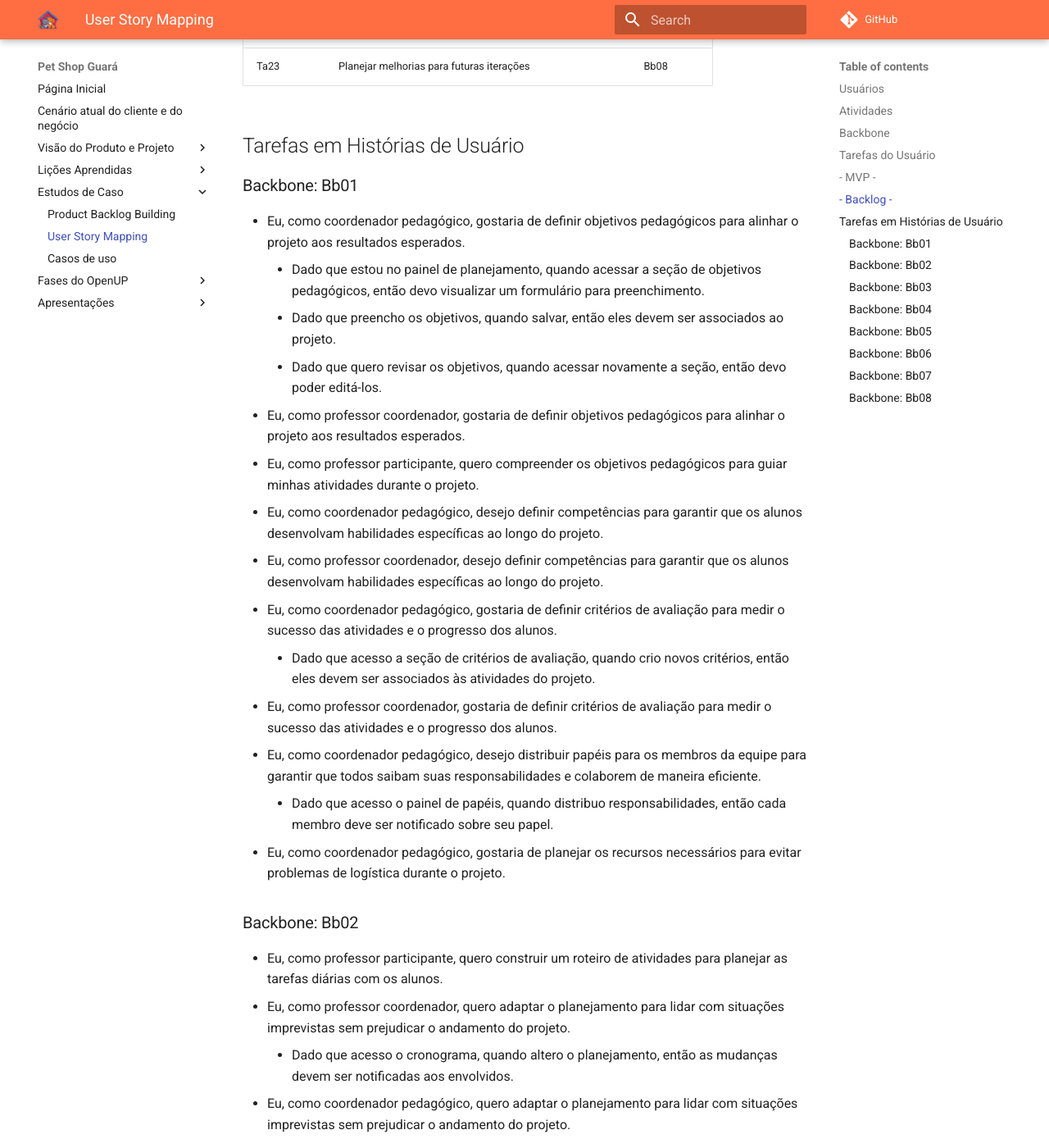
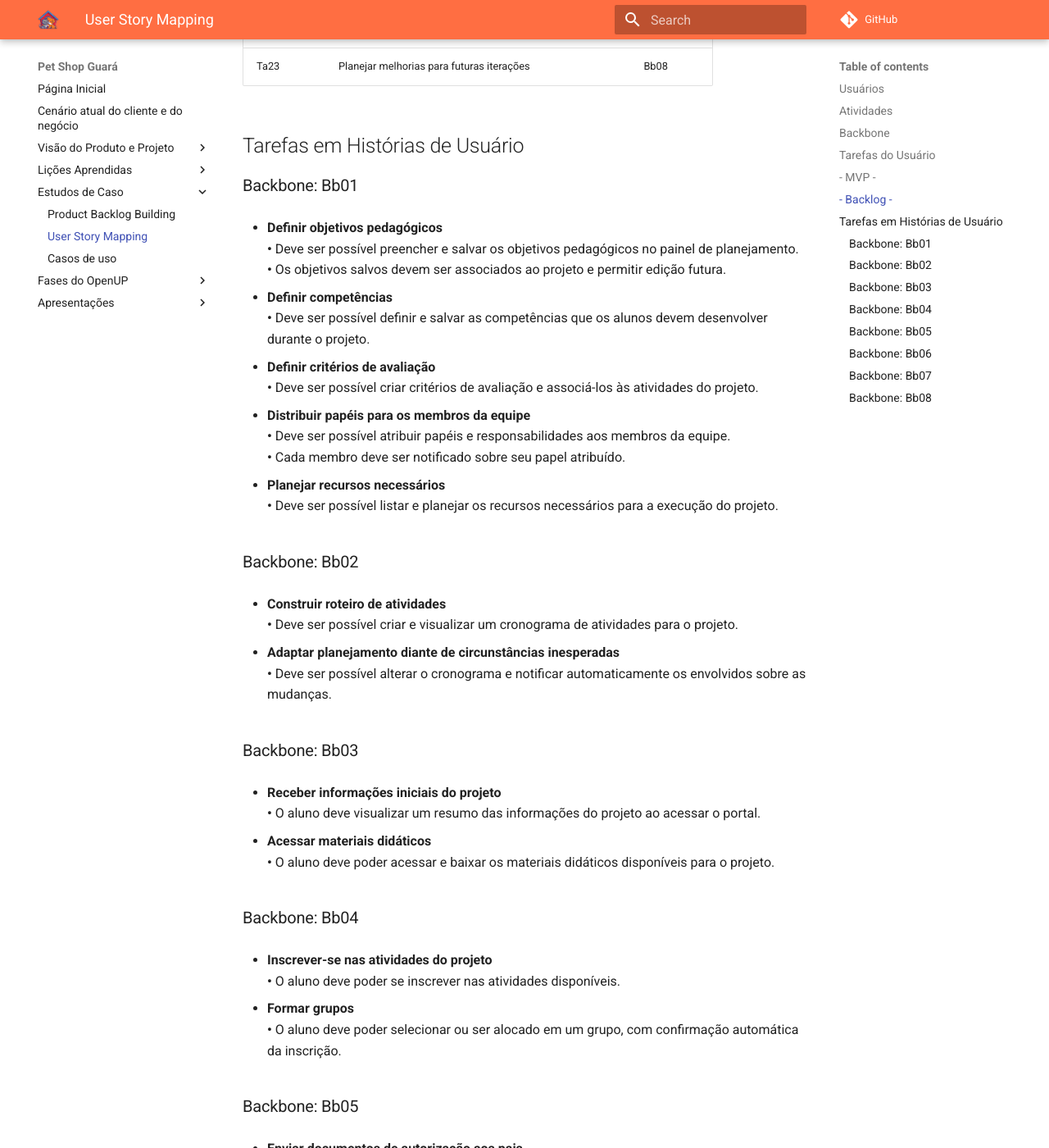
Before and after one commit to mdsreq-fga-unb/2024.2-T03-PetShopGuara, an MkDocs documentation site: the page built from docs/EstudosDeCaso/USM.md, in a window 1280 px wide and 1400 px high, scrolled down 3506 px. Shown: the whole window at 82% size. Built offline with MkDocs 1.6.1 and Material for MkDocs 9.7.7, drawn with Linux system fonts in a browser that asks for light colours; comment, search, counter and statistics services are not loaded; some of the changed text lies outside the part shown.

Commit message:
Fiz as correções do USM, tirei a ambiguiedade

```diff
--- a/docs/EstudosDeCaso/USM.md
+++ b/docs/EstudosDeCaso/USM.md
@@ -76,80 +76,94 @@
 
 ### Backbone: Bb01
 
-- Eu, como coordenador pedagógico, gostaria de definir objetivos pedagógicos para alinhar o projeto aos resultados esperados.
-    - Dado que estou no painel de planejamento, quando acessar a seção de objetivos pedagógicos, então devo visualizar um formulário para preenchimento.
-    - Dado que preencho os objetivos, quando salvar, então eles devem ser associados ao projeto.
-    - Dado que quero revisar os objetivos, quando acessar novamente a seção, então devo poder editá-los.
-- Eu, como professor coordenador, gostaria de definir objetivos pedagógicos para alinhar o projeto aos resultados esperados.
-- Eu, como professor participante, quero compreender os objetivos pedagógicos para guiar minhas atividades durante o projeto.
-- Eu, como coordenador pedagógico, desejo definir competências para garantir que os alunos desenvolvam habilidades específicas ao longo do projeto.
-- Eu, como professor coordenador, desejo definir competências para garantir que os alunos desenvolvam habilidades específicas ao longo do projeto.
-- Eu, como coordenador pedagógico, gostaria de definir critérios de avaliação para medir o sucesso das atividades e o progresso dos alunos.
-    - Dado que acesso a seção de critérios de avaliação, quando crio novos critérios, então eles devem ser associados às atividades do projeto.
-- Eu, como professor coordenador, gostaria de definir critérios de avaliação para medir o sucesso das atividades e o progresso dos alunos.
-- Eu, como coordenador pedagógico, desejo distribuir papéis para os membros da equipe para garantir que todos saibam suas responsabilidades e colaborem de maneira eficiente.
-    - Dado que acesso o painel de papéis, quando distribuo responsabilidades, então cada membro deve ser notificado sobre seu papel.
-- Eu, como coordenador pedagógico, gostaria de planejar os recursos necessários para evitar problemas de logística durante o projeto.
+- **Definir objetivos pedagógicos**
+  **•** Deve ser possível preencher e salvar os objetivos pedagógicos no painel de planejamento.
+  **•** Os objetivos salvos devem ser associados ao projeto e permitir edição futura.
+
+- **Definir competências**
+  **•** Deve ser possível definir e salvar as competências que os alunos devem desenvolver durante o projeto.
+
+- **Definir critérios de avaliação**
+  **•** Deve ser possível criar critérios de avaliação e associá-los às atividades do projeto.
+
+- **Distribuir papéis para os membros da equipe**
+  **•** Deve ser possível atribuir papéis e responsabilidades aos membros da equipe.
+  **•** Cada membro deve ser notificado sobre seu papel atribuído.
+
+- **Planejar recursos necessários**
+  **•** Deve ser possível listar e planejar os recursos necessários para a execução do projeto.
 
 ### Backbone: Bb02
 
-- Eu, como professor participante, quero construir um roteiro de atividades para planejar as tarefas diárias com os alunos.
-- Eu, como professor coordenador, quero adaptar o planejamento para lidar com situações imprevistas sem prejudicar o andamento do projeto.
-    - Dado que acesso o cronograma, quando altero o planejamento, então as mudanças devem ser notificadas aos envolvidos.
-- Eu, como coordenador pedagógico, quero adaptar o planejamento para lidar com situações imprevistas sem prejudicar o andamento do projeto.
+- **Construir roteiro de atividades**
+  **•** Deve ser possível criar e visualizar um cronograma de atividades para o projeto.
+
+- **Adaptar planejamento diante de circunstâncias inesperadas**
+  **•** Deve ser possível alterar o cronograma e notificar automaticamente os envolvidos sobre as mudanças.
 
 ### Backbone: Bb03
 
-- Eu, como aluno, gostaria de receber informações iniciais do projeto para entender o que será esperado de mim.
-    - Dado que recebo acesso ao portal do projeto, quando entro na página inicial, então devo visualizar um resumo das informações do projeto.
-- Eu, como aluno, quero acessar os materiais didáticos para me preparar para as atividades do projeto.
+- **Receber informações iniciais do projeto**
+  **•** O aluno deve visualizar um resumo das informações do projeto ao acessar o portal.
+
+- **Acessar materiais didáticos**
+  **•** O aluno deve poder acessar e baixar os materiais didáticos disponíveis para o projeto.
 
 ### Backbone: Bb04
 
-- Eu, como aluno, desejo me inscrever nas atividades do projeto para participar das atividades planejadas.
-- Eu, como aluno, gostaria de formar grupos para trabalhar em equipe durante o projeto.
-    - Dado que acesso a seção de grupos, quando seleciono um grupo, então minha inscrição no grupo deve ser confirmada.
+- **Inscrever-se nas atividades do projeto**
+  **•** O aluno deve poder se inscrever nas atividades disponíveis.
+
+- **Formar grupos**
+  **•** O aluno deve poder selecionar ou ser alocado em um grupo, com confirmação automática da inscrição.
 
 ### Backbone: Bb05
 
-- Eu, como coordenador pedagógico, gostaria de enviar documentos de autorização aos pais para garantir a participação formal dos alunos no projeto.
-    - Dado que estou no painel de autorizações, quando envio documentos para os pais, então os pais devem receber uma notificação com o documento anexado.
-    - Dado que envio documentos, quando os pais acessam o link, então eles devem conseguir visualizar e assinar digitalmente.
-- Eu, como pai/responsável, desejo registrar minha assinatura digital para autorizar a participação do meu filho no projeto.
-    - Dado que recebo um documento de autorização, quando clico no link, então devo ser direcionado a uma página segura para assinar.
-    - Dado que registro minha assinatura, quando confirmo, então a autorização deve ser vinculada ao perfil do meu filho.
+- **Enviar documentos de autorização aos pais**
+  **•** Deve ser possível enviar documentos de autorização aos pais, com notificação automática por e-mail ou sistema.
+
+- **Registrar assinatura digital**
+  **•** O responsável deve poder clicar no documento de autorização e ser direcionado a uma página segura para assinar.
+  **•** Após a assinatura, a autorização deve ser vinculada ao perfil do aluno.
 
 ### Backbone: Bb06
 
-- Eu, como coordenador pedagógico, gostaria de enviar comunicados aos pais para mantê-los atualizados sobre o andamento do projeto.
-    - Dado que acesso o painel de comunicação, quando envio um comunicado, então todos os pais devem ser notificados por e-mail ou mensagem no sistema.
-    - Dado que visualizo os comunicados enviados, quando acesso o histórico, então devo ver uma lista dos comunicados enviados.
-- Eu, como pai/responsável, desejo me comunicar com os educadores para esclarecer dúvidas.
-    - Dado que acesso o portal do projeto, quando seleciono a opção de mensagem, então devo conseguir enviar uma mensagem para o educador responsável.
-    - Dado que envio uma mensagem, quando o educador responde, então devo receber uma notificação.
+- **Enviar comunicados aos pais**
+  **•** Deve ser possível enviar comunicados aos pais, com notificação automática por e-mail ou sistema.
+  **•** Deve haver um histórico de comunicados enviados para consulta.
+
+- **Comunicação entre responsáveis e educadores**
+  **•** O responsável deve poder enviar mensagens aos educadores pelo sistema.
+  **•** O educador deve poder responder, e o responsável deve receber notificação da resposta.
 
 ### Backbone: Bb07
 
-- Eu, como professor participante, quero avaliar o desempenho dos alunos para identificar pontos de melhoria.
-    - Dado que acesso o painel de avaliação, quando seleciono um aluno, então devo poder dar uma nota de 1 a 5 em cada critério de avaliação.
-    - Dado que preencho uma avaliação, quando salvo, então ela deve ser registrada e vinculada ao perfil do aluno.
-- Eu, como aluno, quero visualizar os feedbacks fornecidos pelos professores para melhorar minhas habilidades.
-    - Dado que acesso a seção de feedbacks, quando escolho um comentário, então devo visualizar as observações completas.
-- Eu, como aluno, gostaria de realizar uma autoavaliação para refletir sobre meu desempenho e aprendizado.
-    - Dado que acesso o painel de autoavaliação, quando seleciono uma das competências, então devo poder dar uma nota de 1 a 5.
-    - Dado que acesso o formulário de autoavaliação, quando preencho os campos, então as respostas devem ser salvas no sistema.
-- Eu, como professor participante, desejo registrar evidências de aprendizagem para acompanhar o progresso dos alunos.
-- Eu, como coordenador pedagógico, quero avaliar o impacto das contribuições dos especialistas para ajustar o planejamento e agregar valor ao projeto.
-- Eu, como professor coordenador, quero avaliar o impacto das contribuições dos especialistas para ajustar o planejamento e agregar valor ao projeto.
-- Eu, como especialista externo, desejo avaliar o impacto das minhas contribuições no projeto para entender como elas ajudam os participantes e melhorar minha abordagem em futuras colaborações.
+- **Avaliar desempenho dos alunos**
+  **•** O professor deve poder avaliar o desempenho dos alunos com base nos critérios de avaliação definidos.
+  **•** As avaliações devem ser salvas e vinculadas ao perfil do aluno.
+
+- **Visualizar feedbacks**
+  **•** O aluno deve poder visualizar os feedbacks fornecidos pelos professores.
+
+- **Realizar autoavaliação**
+  **•** O aluno deve poder preencher uma autoavaliação com base nas competências definidas.
+  **•** As respostas da autoavaliação devem ser salvas no sistema.
+
+- **Registrar evidências de aprendizagem**
+  **•** O professor deve poder registrar evidências de aprendizagem dos alunos.
+
+- **Avaliar impacto das contribuições dos especialistas**
+  **•** O coordenador e professores devem poder avaliar o impacto das contribuições dos especialistas no projeto.
 
 ### Backbone: Bb08
 
-- Eu, como professor participante, desejo documentar o desenvolvimento do projeto para analisar os resultados e compartilhar experiências.
-    - Dado que acesso a seção de documentação, quando insiro entradas, então elas devem ser salvas e associadas ao projeto.
-- Eu, como professor coordenador, desejo documentar o desenvolvimento do projeto para analisar os resultados e compartilhar experiências.
-- Eu, como coordenador pedagógico, gostaria de documentar o desenvolvimento para garantir a melhoria contínua dos processos.
-- Eu, como professor participante, quero documentar as lições aprendidas para aprimorar futuros projetos.
-- Eu, como aluno, quero documentar as lições aprendidas para aprimorar futuros projetos.
-    - Dado que acesso a seção de lições aprendidas, quando insiro minhas percepções, então elas devem ser salvas e associadas ao meu perfil.
-- Eu, como coordenador pedagógico, desejo planejar melhorias para futuras iterações com base nas lições aprendidas.
+- **Documentar o desenvolvimento do projeto**
+  **•** Deve ser possível registrar entradas sobre o desenvolvimento do projeto.
+  **•** As entradas devem ser salvas e associadas ao projeto.
+
+- **Documentar lições aprendidas**
+  **•** Professores e alunos devem poder registrar lições aprendidas durante o projeto.
+  **•** As lições aprendidas devem ser salvas e associadas ao perfil do usuário.
+
+- **Planejar melhorias para futuras iterações**
+  **•** Deve ser possível criar um plano de melhorias com base nas lições aprendidas.
```
